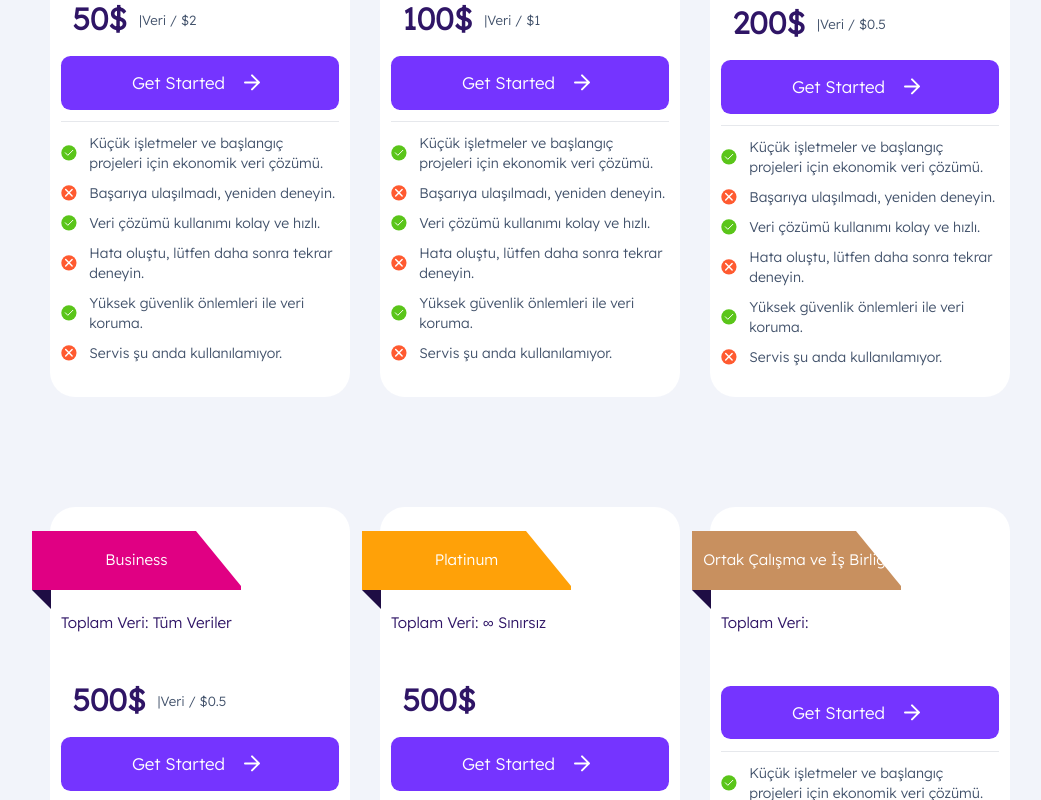
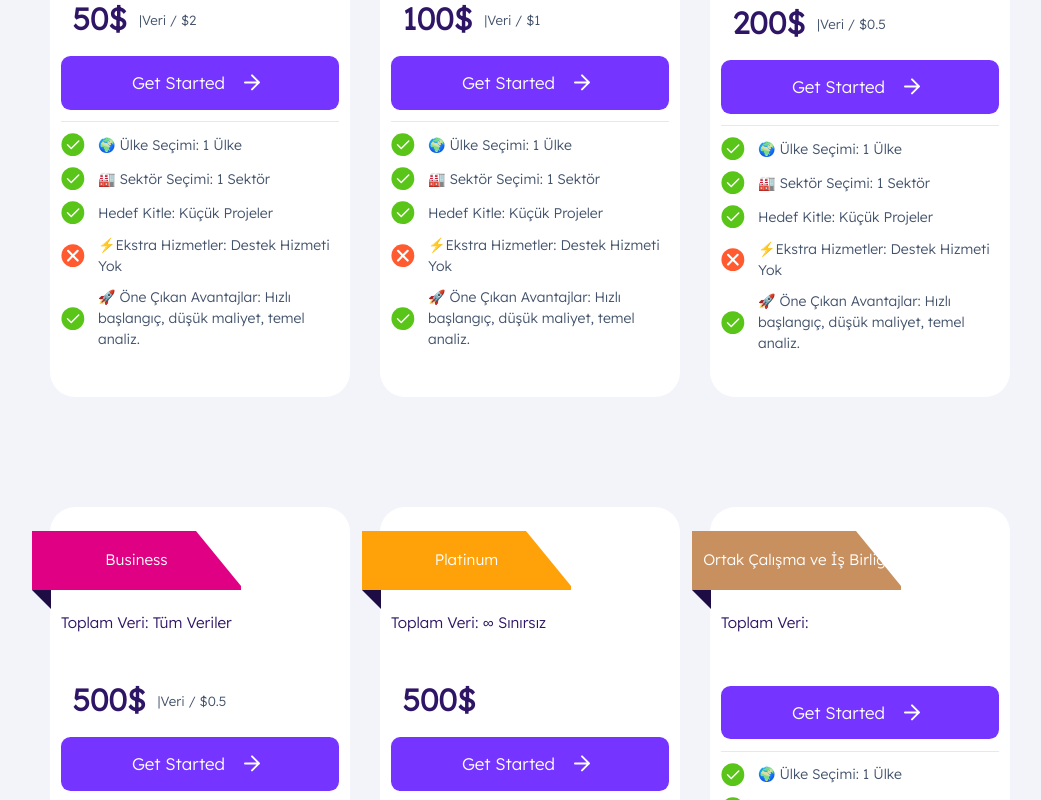
Before and after one commit to Medyanes-360/big-data-sale, a Next.js app: page / in a window 1280 px wide. Shown: the part 2100-2900 px from the top of the page, without its empty margins (110-1151 px from the left). Built offline with nearby package versions, Linux system fonts and the light colour scheme.

Commit message:
card text sm and lg screen update

```diff
--- a/components/home/sectionPackages/sectionCardListContent/index.jsx
+++ b/components/home/sectionPackages/sectionCardListContent/index.jsx
@@ -6,19 +6,18 @@ const CardListContent = () => {
   const items = [
     {
       iconType: "CheckSuccess",
-      text: "Küçük işletmeler ve başlangıç projeleri için ekonomik veri çözümü.",
+      text: "🌍 Ülke Seçimi: 1 Ülke",
     },
-    { iconType: "CheckError", text: "Başarıya ulaşılmadı, yeniden deneyin." },
-    { iconType: "CheckSuccess", text: "Veri çözümü kullanımı kolay ve hızlı." },
+    { iconType: "CheckSuccess", text: "🏭 Sektör Seçimi: 1 Sektör" },
+    { iconType: "CheckSuccess", text: "Hedef Kitle: Küçük Projeler" },
     {
       iconType: "CheckError",
-      text: "Hata oluştu, lütfen daha sonra tekrar deneyin.",
+      text: "⚡Ekstra Hizmetler: Destek Hizmeti Yok",
     },
     {
       iconType: "CheckSuccess",
-      text: "Yüksek güvenlik önlemleri ile veri koruma.",
+      text: "🚀 Öne Çıkan Avantajlar: Hızlı başlangıç, düşük maliyet, temel analiz.",
     },
-    { iconType: "CheckError", text: "Servis şu anda kullanılamıyor." },
   ];
 
   return (
@@ -26,19 +25,19 @@ const CardListContent = () => {
       {items.map((item, index) => (
         <div
           key={index}
-          className="flex items-center justify-start gap-[13px] mb-[10px]"
+          className="flex !items-center justify-start gap-[13px] mb-[10px]"
         >
-          <div className="w-[15.25px] h-[15.25px]">
+          <div className="">
             {/* Dinamik icon seçimi */}
             {item.iconType === "CheckSuccess" ? (
-              <Icons.CheckSuccess />
+              <Icons.CheckSuccess className="w-[18.81px] h-[18.81px] md:w-[24px] md:h-[24px]" />
             ) : item.iconType === "CheckError" ? (
-              <Icons.CheckError />
+              <Icons.CheckError className="w-[18.81px] h-[18.81px] md:w-[24px] md:h-[24px]" />
             ) : null}
           </div>
-          <p className="text-[10.97px] md:text-sm	font-medium	 font-Inter  text-gray-700">
+          <span className="text-[10.97px] leading-[16.46px] md:text-sm md:leading-[21px]	font-medium	 font-Inter  text-gray-700">
             {item.text}
-          </p>
+          </span>
         </div>
       ))}
     </div>
```
